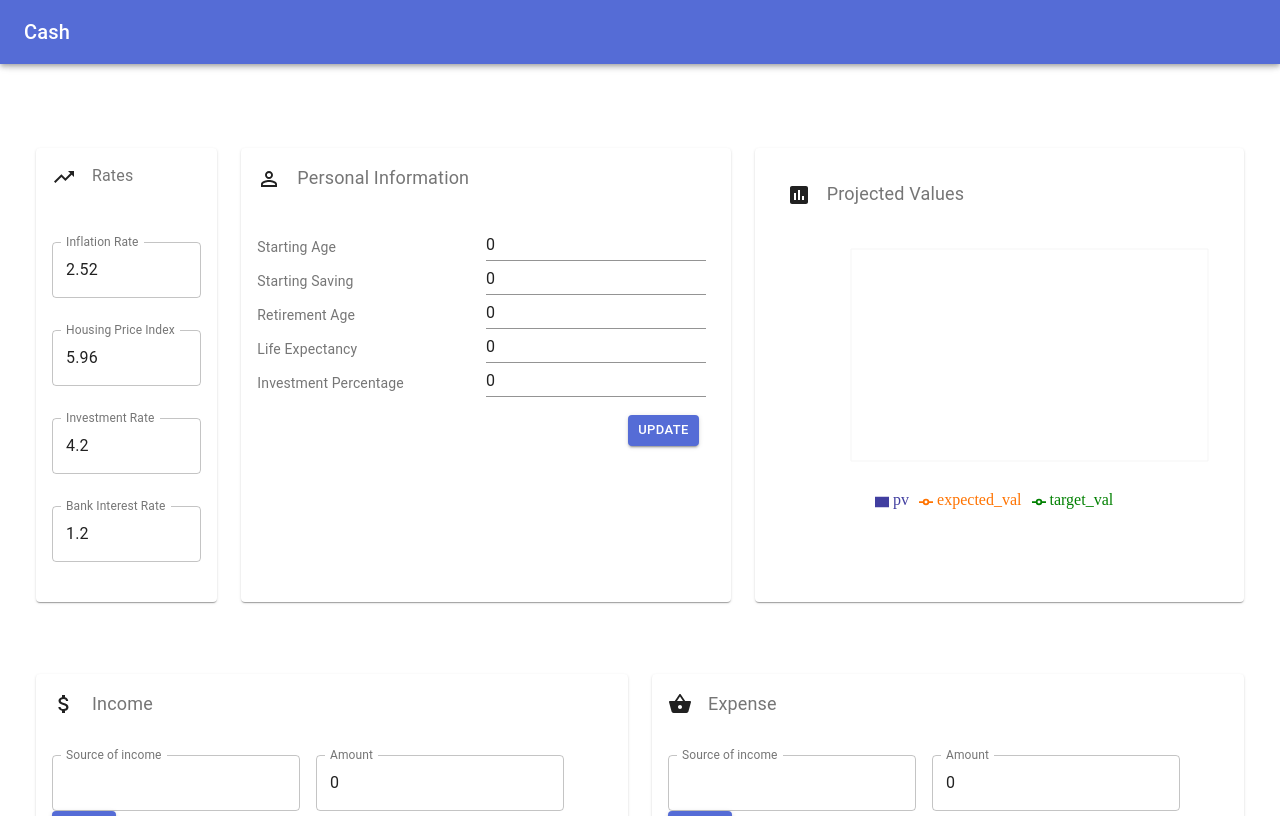
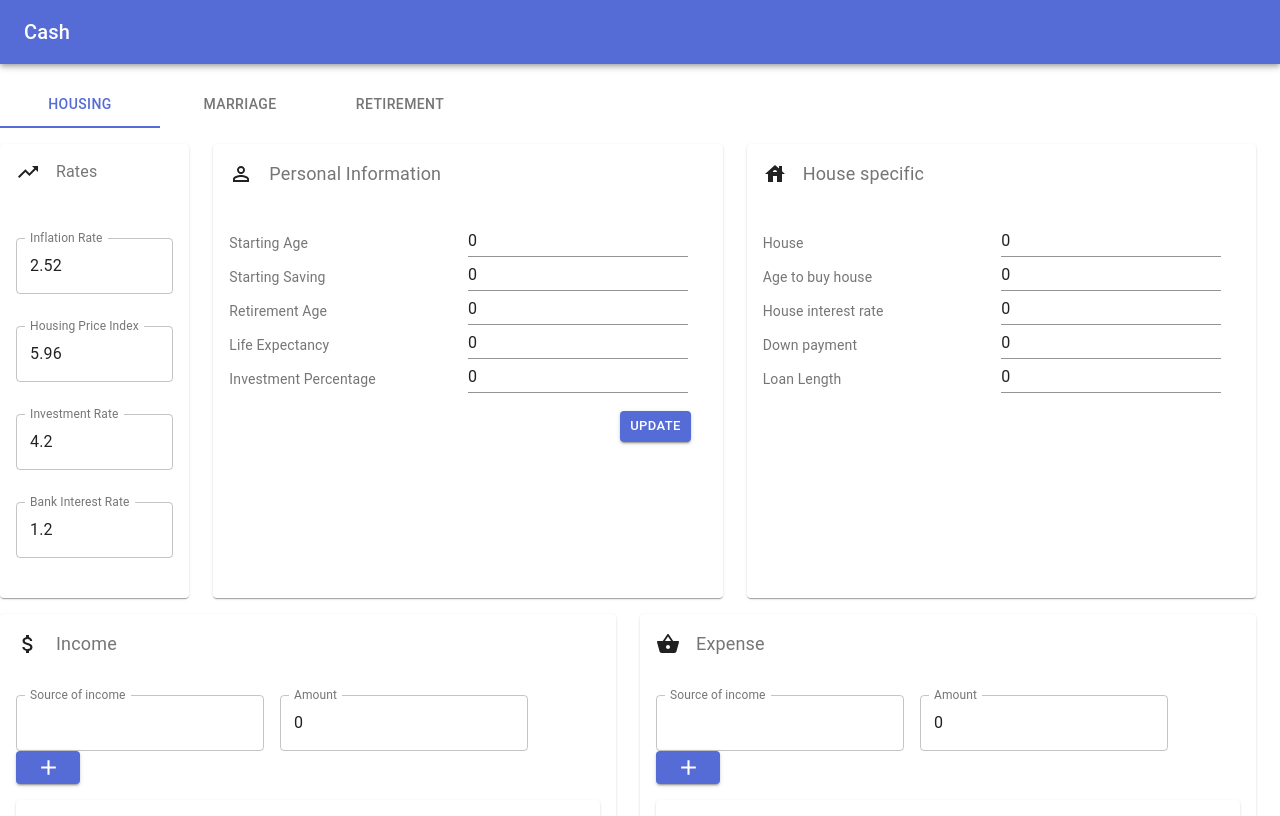
Before and after one commit to mint26/cash_frontend, a React (Create React App) app: page / in a window 1280 px wide. Shown: the top 816 px of the page. Built offline with nearby package versions, Linux system fonts and the light colour scheme; what react-router-redux would draw is missing.

Commit message:
add tabs to cater for more scenarios

```diff
--- a/src/App.js
+++ b/src/App.js
@@ -8,7 +8,7 @@ import Typography from "@material-ui/core/Typography";
 
 const useStyles = makeStyles((theme) => ({
   root: {
-    margin: "15vh auto",
+    margin: theme.spacing(2, "auto"),
     padding: 0,
   },
 }));
@@ -17,7 +17,7 @@ export default function App() {
   const classes = useStyles();
   return (
     <div>
-      <AppBar position="fixed" className={classes.appBar}>
+      <AppBar position="static" className={classes.appBar}>
         <Toolbar>
           <Typography variant="h6" noWrap>
             Cash
--- /dev/null
+++ b/src/components/HousingCard.js
@@ -0,0 +1,177 @@
+import React, { useState } from "react";
+import { useFormik } from "formik";
+import { makeStyles } from "@material-ui/core/styles";
+import Card from "@material-ui/core/Card";
+import CardContent from "@material-ui/core/CardContent";
+import CardHeader from "@material-ui/core/CardHeader";
+import Typography from "@material-ui/core/Typography";
+import Grid from "@material-ui/core/Grid";
+import HouseIcon from "@material-ui/icons/House";
+import TextField from "@material-ui/core/TextField";
+import { useDispatch } from "react-redux";
+import { getProjectedValues } from "../redux/personalInformationAction";
+
+const useStyles = makeStyles((theme) => ({
+  root: {
+    minWidth: 275,
+    height: "100%",
+  },
+  title: {
+    fontSize: 18,
+  },
+  label: {
+    padding: theme.spacing(1, 0, 0, 0),
+    fontSize: 14,
+  },
+  moveright: {
+    padding: theme.spacing(2),
+    display: "flex",
+    justifyContent: "flex-end",
+  },
+}));
+
+export default function HousingCard() {
+  const classes = useStyles();
+  const dispatch = useDispatch();
+  const [initialValues] = useState({
+    housePrice: 0,
+    targetAge: 0,
+    houseInterestRate: 0,
+    loanLength: 0,
+    downPayment: 0,
+  });
+  const formik = useFormik({
+    enableReinitialize: true,
+    initialValues: initialValues,
+    onSubmit: (values) => {
+      dispatch(getProjectedValues(values));
+    },
+  });
+
+  const { values, handleChange, handleSubmit } = formik;
+  return (
+    <Card className={classes.root}>
+      <CardHeader
+        title={
+          <Typography
+            className={classes.title}
+            color="textSecondary"
+            gutterBottom
+          >
+            House specific
+          </Typography>
+        }
+        avatar={<HouseIcon />}
+        classes={{
+          title: classes.title,
+        }}
+      />
+      <CardContent>
+        <form onSubmit={handleSubmit}>
+          <Grid container>
+            <Grid item xs={6}>
+              <Typography
+                className={classes.label}
+                color="textSecondary"
+                gutterBottom
+              >
+                <label htmlFor="housePrice">House</label>
+              </Typography>
+            </Grid>
+            <Grid item xs={6}>
+              <TextField
+                id="housePrice"
+                type="number"
+                InputLabelProps={{
+                  shrink: true,
+                }}
+                onChange={handleChange}
+                value={values.housePrice}
+              />
+            </Grid>
+            <Grid item xs={6}>
+              <Typography
+                className={classes.label}
+                color="textSecondary"
+                gutterBottom
+              >
+                <label htmlFor="targetAge">Age to buy house</label>
+              </Typography>
+            </Grid>
+            <Grid item xs={6}>
+              <TextField
+                id="targetAge"
+                type="number"
+                InputLabelProps={{
+                  shrink: true,
+                }}
+                onChange={handleChange}
+                value={values.targetAge}
+              />
+            </Grid>
+            <Grid item xs={6}>
+              <Typography
+                className={classes.label}
+                color="textSecondary"
+                gutterBottom
+              >
+                <label htmlFor="houseInterestRate">House interest rate</label>
+              </Typography>
+            </Grid>
+            <Grid item xs={6}>
+              <TextField
+                id="houseInterestRate"
+                type="number"
+                InputLabelProps={{
+                  shrink: true,
+                }}
+                onChange={handleChange}
+                value={values.houseInterestRate}
+              />
+            </Grid>
+            <Grid item xs={6}>
+              <Typography
+                className={classes.label}
+                color="textSecondary"
+                gutterBottom
+              >
+                <label htmlFor="downPayment">Down payment</label>
+              </Typography>
+            </Grid>
+            <Grid item xs={6}>
+              <TextField
+                id="downPayment"
+                type="number"
+                InputLabelProps={{
+                  shrink: true,
+                }}
+                onChange={handleChange}
+                value={values.downPayment}
+              />
+            </Grid>
+            <Grid item xs={6}>
+              <Typography
+                className={classes.label}
+                color="textSecondary"
+                gutterBottom
+              >
+                <label htmlFor="loanLength">Loan Length</label>
+              </Typography>
+            </Grid>
+            <Grid item xs={6}>
+              <TextField
+                id="loanLength"
+                type="number"
+                InputLabelProps={{
+                  shrink: true,
+                }}
+                onChange={handleChange}
+                value={values.loanLength}
+              />
+            </Grid>
+          </Grid>
+        </form>
+      </CardContent>
+    </Card>
+  );
+}
--- a/src/components/RateCard.js
+++ b/src/components/RateCard.js
@@ -62,6 +62,7 @@ export default function RateCard() {
               shrink: true,
             }}
             value={values.inflationRate}
+            step="0.01"
           />
           <TextField
             className={classes.txtField}
--- /dev/null
+++ b/src/consts/index.js
@@ -0,0 +1,5 @@
+export const TAB = {
+  MARRIAGE_TAB: "marriage",
+  HOUSING_TAB: "housing",
+  RETIREMENT_TAB: "retirement",
+};
--- a/src/index.js
+++ b/src/index.js
@@ -8,6 +8,7 @@ import { createStore, applyMiddleware, compose } from "redux";
 import rootReducer from "./redux/reducers";
 import thunk from "redux-thunk";
 import { routerMiddleware } from "react-router-redux";
+import CssBaseline from "@material-ui/core/CssBaseline";
 
 const middleware = routerMiddleware();
 const composeEnhancers = window.__REDUX_DEVTOOLS_EXTENSION_COMPOSE__ || compose;
@@ -20,6 +21,7 @@ const store = createStore(
 ReactDOM.render(
   <Provider store={store}>
     <ThemeProvider theme={theme}>
+      <CssBaseline />
       <App />
     </ThemeProvider>
   </Provider>,
--- a/src/views/Dashboard.js
+++ b/src/views/Dashboard.js
@@ -1,51 +1,57 @@
 import React, { Component } from "react";
 import { withStyles } from "@material-ui/styles";
-import Grid from "@material-ui/core/Grid";
-import PersonalInfoCard from "../components/PersonalInfoCard";
-import LineChartCard from "../components/LineChartCard";
-import IncomeCard from "../components/IncomeCard";
-import ExpenseCard from "../components/ExpenseCard";
-import RateCard from "../components/RateCard";
-
+import Tabs from "@material-ui/core/Tabs";
+import Tab from "@material-ui/core/Tab";
+import HousingTab from "./Tabs/HousingTab";
+import RetirementTab from "./Tabs/RetirementTab";
+import MarriageTab from "./Tabs/MarriageTab";
+import { TAB } from "../consts";
 const styles = (theme) => ({
   root: {
     flexGrow: 1,
   },
-  row: {
-    margin: theme.spacing(2),
+  tabs: {
+    margin: theme.spacing(0, 0, 2, 0),
   },
 });
 
 class Dashboard extends Component {
+  constructor(props) {
+    super(props);
+    this.state = { currentTab: <HousingTab />, selectedTab: "housing" };
+  }
+  handleChange = (e, newValue) => {
+    let nextTab = <HousingTab />;
+    switch (newValue) {
+      case TAB.RETIREMENT_TAB:
+        nextTab = <RetirementTab />;
+        break;
+      case TAB.MARRIAGE_TAB:
+        nextTab = <MarriageTab />;
+        break;
+    }
+    this.setState({
+      selectedTab: newValue,
+      currentTab: nextTab,
+    });
+  };
   render() {
-    const { classes, updatePersonalInformation } = this.props;
+    const { classes } = this.props;
     return (
       <div className={classes.root}>
-        <Grid container spacing={2}>
-          <Grid container item xs={12} spacing={3} className={classes.row}>
-            <>
-              <Grid item xs={12} sm={6} md={2} lg={2} xl={2}>
-                <RateCard />
-              </Grid>
-              <Grid item xs={12} sm={6} md={5} lg={5} xl={5}>
-                <PersonalInfoCard onSubmitStep={updatePersonalInformation} />
-              </Grid>
-              <Grid item xs={12} sm={6} md={5} lg={5} xl={5}>
-                <LineChartCard />
-              </Grid>
-            </>
-          </Grid>
-          <Grid container item xs={12} spacing={3} className={classes.row}>
-            <>
-              <Grid item xs={12} sm={6} md={6} lg={6} xl={6}>
-                <IncomeCard />
-              </Grid>
-              <Grid item xs={12} sm={6} md={6} lg={6} xl={6}>
-                <ExpenseCard />
-              </Grid>
-            </>
-          </Grid>
-        </Grid>
+        <Tabs
+          value={this.state.selectedTab}
+          indicatorColor="primary"
+          textColor="primary"
+          onChange={this.handleChange}
+          aria-label="disabled tabs example"
+          className={classes.tabs}
+        >
+          <Tab label="Housing" value={TAB.HOUSING_TAB} />
+          <Tab label="Marriage" value={TAB.MARRIAGE_TAB} />
+          <Tab label="Retirement" value={TAB.RETIREMENT_TAB} />
+        </Tabs>
+        {this.state.currentTab}
       </div>
     );
   }
--- /dev/null
+++ b/src/views/Tabs/HousingTab.js
@@ -0,0 +1,37 @@
+import React from "react";
+import Grid from "@material-ui/core/Grid";
+import PersonalInfoCard from "../../components/PersonalInfoCard";
+import HousingCard from "../../components/HousingCard";
+import IncomeCard from "../../components/IncomeCard";
+import ExpenseCard from "../../components/ExpenseCard";
+import RateCard from "../../components/RateCard";
+
+export default function HousingTab() {
+  return (
+    <Grid container spacing={2}>
+      <Grid container item xs={12} spacing={3}>
+        <>
+          <Grid item xs={12} sm={6} md={2} lg={2} xl={2}>
+            <RateCard />
+          </Grid>
+          <Grid item xs={12} sm={6} md={5} lg={5} xl={5}>
+            <PersonalInfoCard />
+          </Grid>
+          <Grid item xs={12} sm={6} md={5} lg={5} xl={5}>
+            <HousingCard />
+          </Grid>
+        </>
+      </Grid>
+      <Grid container item xs={12} spacing={3}>
+        <>
+          <Grid item xs={12} sm={6} md={6} lg={6} xl={6}>
+            <IncomeCard />
+          </Grid>
+          <Grid item xs={12} sm={6} md={6} lg={6} xl={6}>
+            <ExpenseCard />
+          </Grid>
+        </>
+      </Grid>
+    </Grid>
+  );
+}
--- /dev/null
+++ b/src/views/Tabs/MarriageTab.js
@@ -0,0 +1,35 @@
+import React from "react";
+import Grid from "@material-ui/core/Grid";
+import PersonalInfoCard from "../../components/PersonalInfoCard";
+import LineChartCard from "../../components/LineChartCard";
+import IncomeCard from "../../components/IncomeCard";
+import ExpenseCard from "../../components/ExpenseCard";
+import RateCard from "../../components/RateCard";
+
+export default function MarriageTab() {
+  return (
+    <Grid container spacing={2}>
+      <Grid container item xs={12} spacing={3}>
+        <>
+          <Grid item xs={12} sm={6} md={2} lg={2} xl={2}>
+            <RateCard />
+          </Grid>
+          <Grid item xs={12} sm={6} md={5} lg={5} xl={5}></Grid>
+          <Grid item xs={12} sm={6} md={5} lg={5} xl={5}>
+            <LineChartCard />
+          </Grid>
+        </>
+      </Grid>
+      <Grid container item xs={12} spacing={3}>
+        <>
+          <Grid item xs={12} sm={6} md={6} lg={6} xl={6}>
+            <IncomeCard />
+          </Grid>
+          <Grid item xs={12} sm={6} md={6} lg={6} xl={6}>
+            <ExpenseCard />
+          </Grid>
+        </>
+      </Grid>
+    </Grid>
+  );
+}
--- /dev/null
+++ b/src/views/Tabs/RetirementTab.js
@@ -0,0 +1,37 @@
+import React from "react";
+import Grid from "@material-ui/core/Grid";
+import PersonalInfoCard from "../../components/PersonalInfoCard";
+import LineChartCard from "../../components/LineChartCard";
+import IncomeCard from "../../components/IncomeCard";
+import ExpenseCard from "../../components/ExpenseCard";
+import RateCard from "../../components/RateCard";
+
+export default function RetirementTab() {
+  return (
+    <Grid container spacing={2}>
+      <Grid container item xs={12} spacing={3}>
+        <>
+          <Grid item xs={12} sm={6} md={2} lg={2} xl={2}>
+            <RateCard />
+          </Grid>
+          <Grid item xs={12} sm={6} md={5} lg={5} xl={5}>
+            <PersonalInfoCard />
+          </Grid>
+          <Grid item xs={12} sm={6} md={5} lg={5} xl={5}>
+            <LineChartCard />
+          </Grid>
+        </>
+      </Grid>
+      <Grid container item xs={12} spacing={3}>
+        <>
+          <Grid item xs={12} sm={6} md={6} lg={6} xl={6}>
+            <IncomeCard />
+          </Grid>
+          <Grid item xs={12} sm={6} md={6} lg={6} xl={6}>
+            <ExpenseCard />
+          </Grid>
+        </>
+      </Grid>
+    </Grid>
+  );
+}
```
